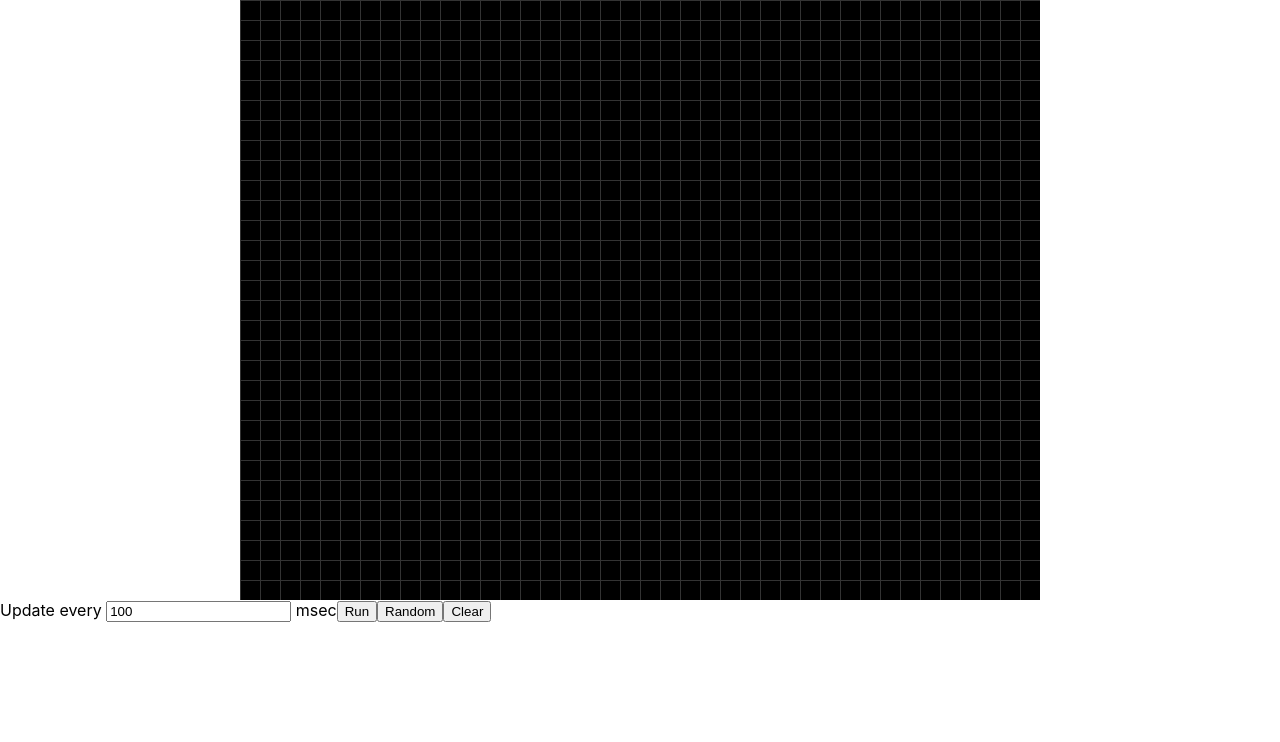
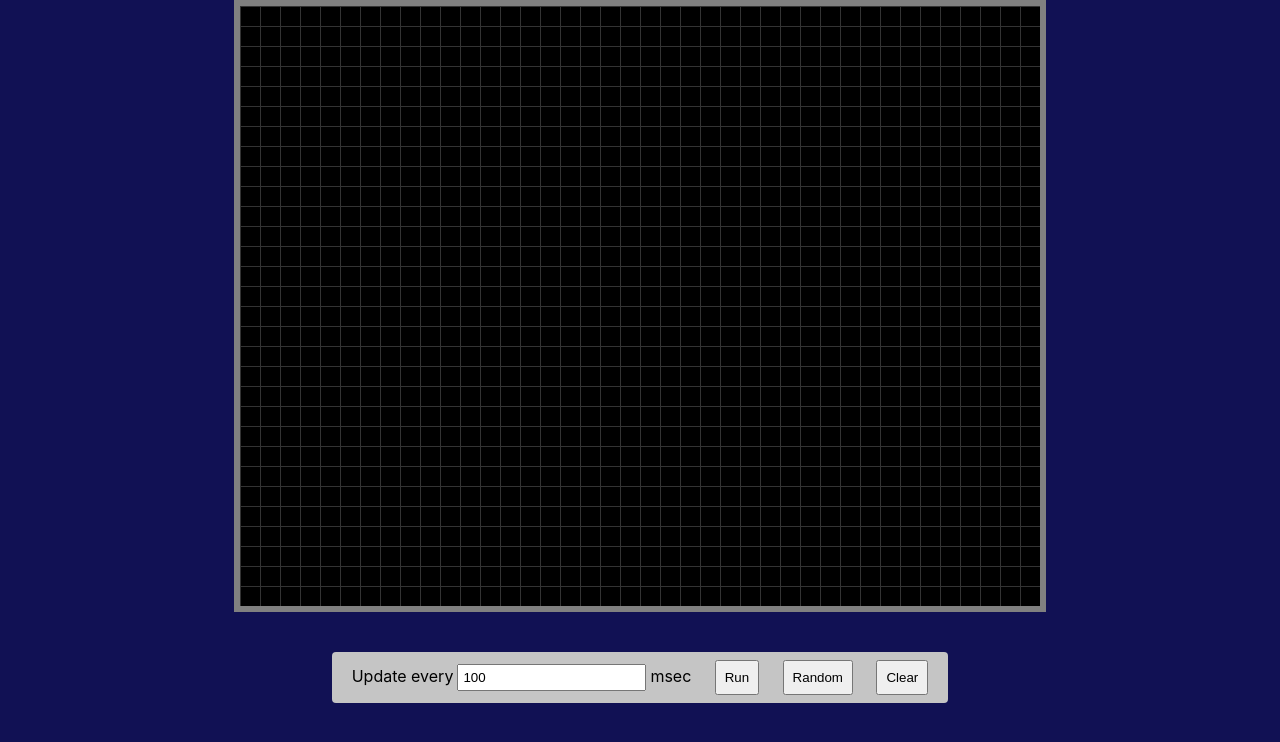
Before and after one commit to mjlueder/react-game-of-life, a React (Create React App) app: page / in a window 1280 px wide. Shown: the top 742 px of the page. Built offline with nearby package versions, Linux system fonts and the light colour scheme.

Commit message:
adjust controls styling

```diff
--- a/src/Game.css
+++ b/src/Game.css
@@ -1,7 +1,12 @@
 body {
-  --cell-size: 20;
-  --width: 800;
-  --height: 600;
+  background-color: rgb(17, 17, 84);
+}
+
+.page {
+  display: flex;
+  flex-direction: column;
+  justify-content: center;
+  align-items: center;
 }
 
 .Board {
@@ -10,9 +15,30 @@ body {
   background-color: #000;
   background-image: linear-gradient(#333 1px, transparent 1px),
     linear-gradient(90deg, #333 1px, transparent 1px);
+  border: 6px solid gray;
 }
 
 .Cell {
   background: #ccc;
   position: absolute;
 }
+
+.controls {
+  background-color: rgb(197, 197, 197);
+  text-align: center;
+  margin-top: 40px;
+  width: 600px;
+  display: flex;
+  justify-content: space-around;
+  padding: 8px;
+  border-radius: 4px;
+}
+
+.controls button {
+  padding: 4px 8px;
+}
+
+.interval input {
+  margin: 4px;
+  padding: 4px;
+}
--- a/src/Game.js
+++ b/src/Game.js
@@ -177,7 +177,7 @@ class Game extends React.Component {
     render() {
         const { cells, /*interval,*/ isRunning } = this.state;
         return (
-            <div>
+            <div className='page'>
                 <div className="Board"
                     style={{ width: WIDTH, height: HEIGHT, backgroundSize: `${CELL_SIZE}px ${CELL_SIZE}px`}}
                     onClick={this.handleClick}
@@ -192,7 +192,11 @@ class Game extends React.Component {
                 </div>
 
                 <div className="controls">
-                    Update every <input value={this.state.interval} onChange={this.handleIntervalChange} /> msec
+                  <div className='interval'>
+                    Update every
+                    <input value={this.state.interval} onChange={this.handleIntervalChange} />
+                    msec
+                  </div>
                     {isRunning ?
                         <button className="button" onClick={this.stopGame}>Stop</button> :
                         <button className="button" onClick={this.runGame}>Run</button>
```
